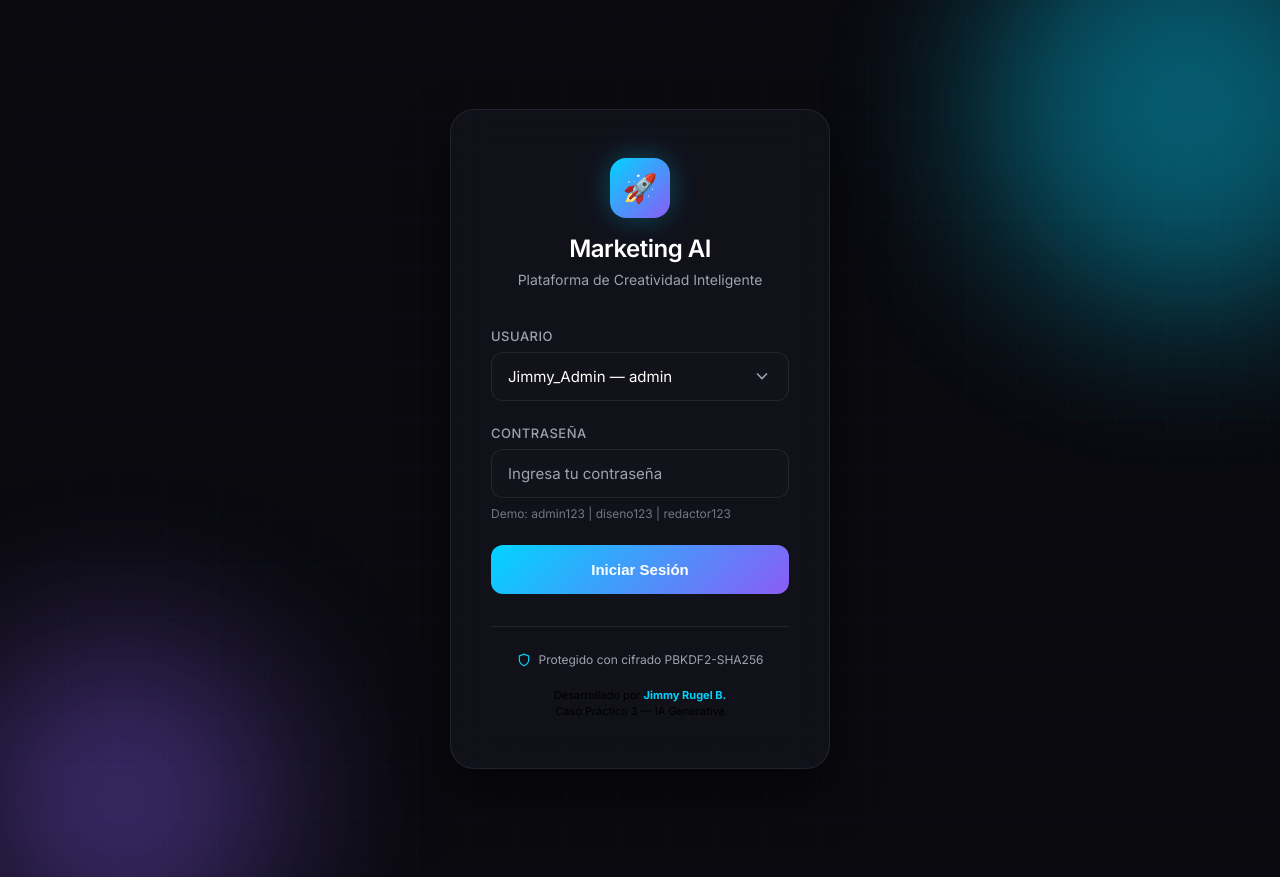
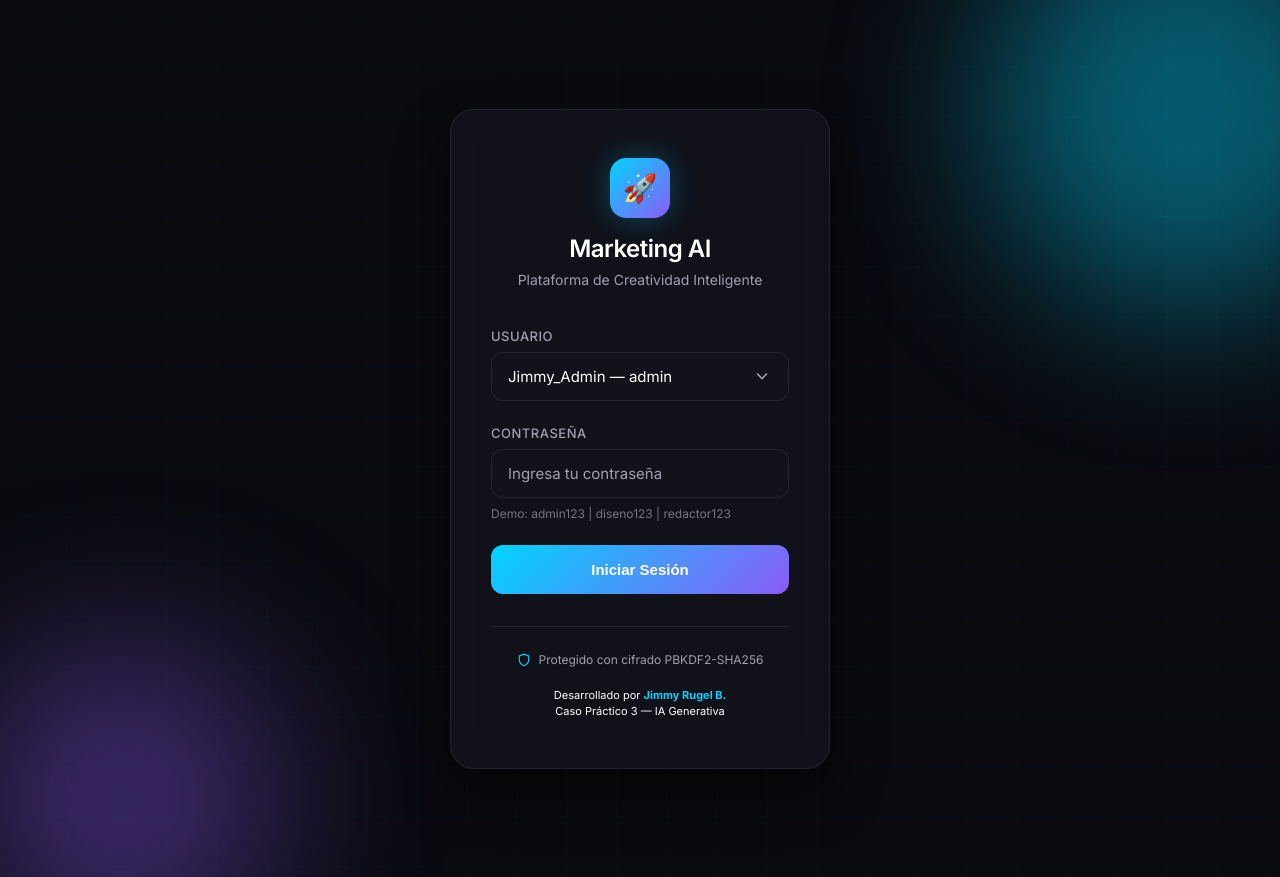
Before and after one commit to jirube/mkt-ia-caso3, a Flask app: page /login in a window 1280 px wide. Run offline with Flask 3, Linux system fonts and the light colour scheme; data comes from the database, SQL or seed files in the repository.

Commit message:
fix: cambiar color de créditos a blanco

```diff
--- a/templates/login.html
+++ b/templates/login.html
@@ -344,7 +344,7 @@
                     </svg>
                     Protegido con cifrado PBKDF2-SHA256
                 </div>
-                <p style="margin-top: 16px; font-size: 11px; color: var(--text-muted); line-height: 1.5;">
+                <p style="margin-top: 16px; font-size: 11px; color: #ffffff; line-height: 1.5;">
                     Desarrollado por <strong style="color: var(--accent-cyan);">Jimmy Rugel B.</strong><br>
                     Caso Práctico 3 — IA Generativa
                 </p>
```
